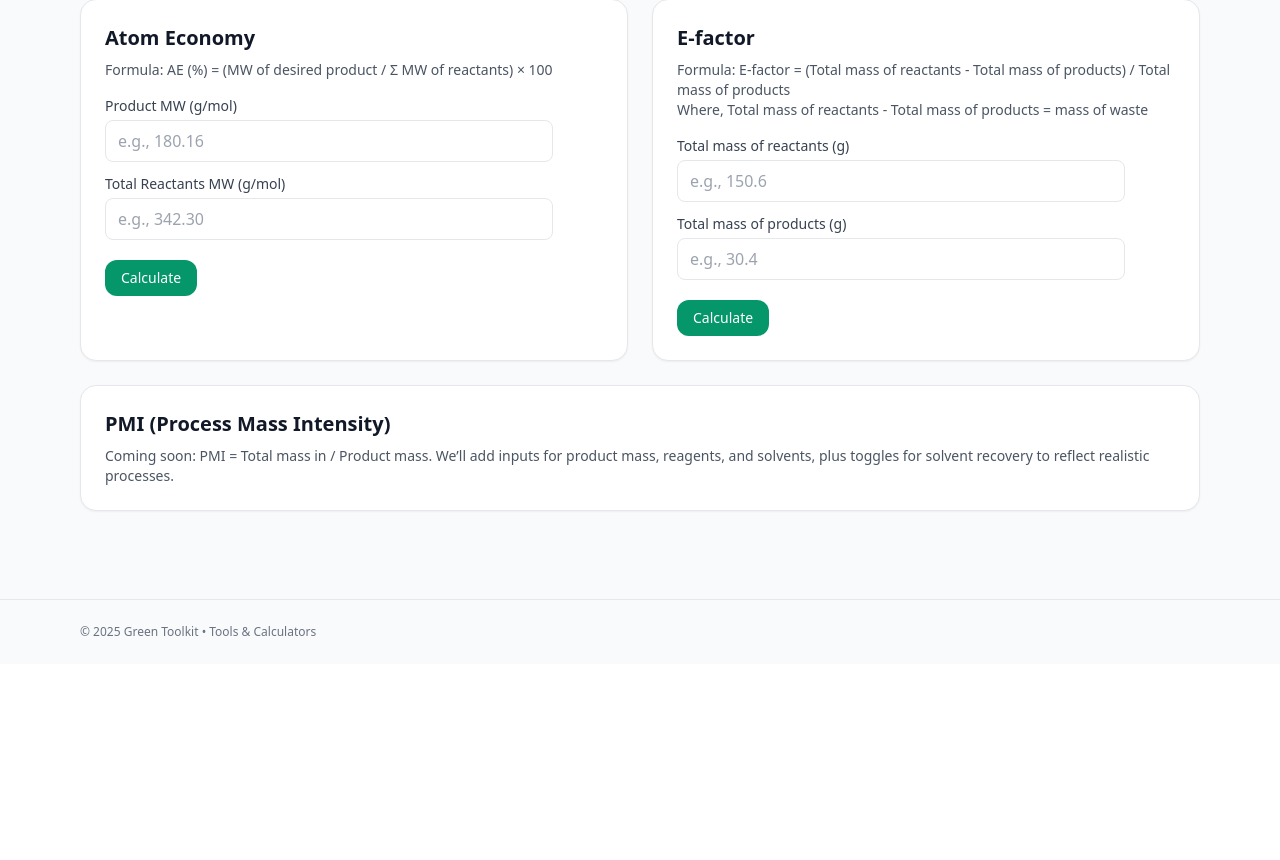
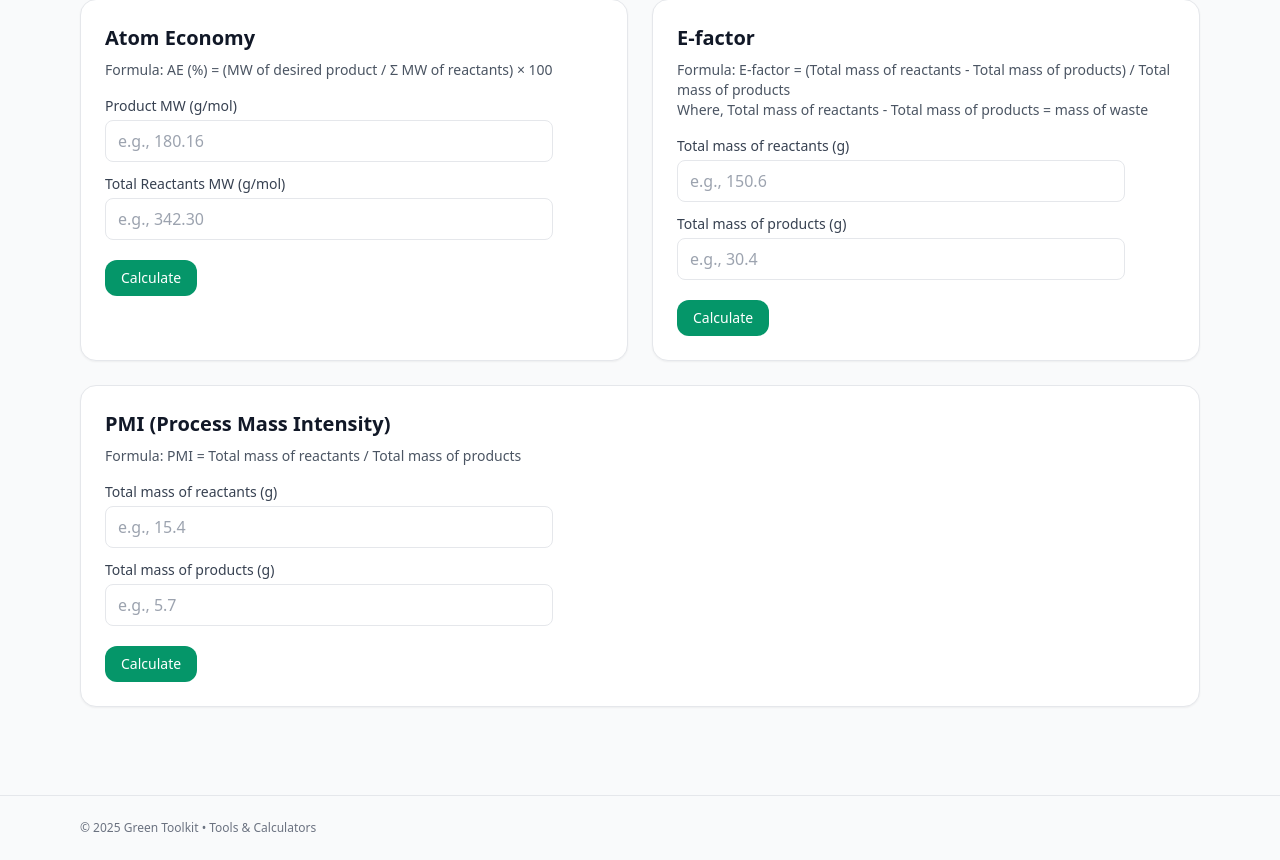
Before and after one commit to sufyanaslam44/green-toolkit-backend, a FastAPI app: page /tools in a window 1280 px wide. Shown: the part 210-1070 px from the top of the page. Before the commit the page ends 846 px from the top, so only its background shows below. Run offline with FastAPI, Linux system fonts and the light colour scheme; some libraries are stand-ins or nearby versions.

Commit message:
PMIadded

```diff
--- a/main.py
+++ b/main.py
@@ -46,6 +46,21 @@ def calc_e_factor(payload: EFactorIn):
         raise HTTPException(status_code=400, detail="Total mass in must be ≥ product mass.")
     e = (payload.total_mass_in - payload.product_mass) / payload.product_mass
     return {"e_factor": round(e, 4)}
+# ---------- PMI (Process Mass Intensity) API ----------
+class PMIIn(BaseModel):
+    total_mass_in: float = Field(gt=0, description="Total mass of all inputs (g)")
+    product_mass: float = Field(gt=0, description="Mass of desired product (g)")
+
+class PMIOut(BaseModel):
+    pmi: float
+
+@app.post("/api/pmi", response_model=PMIOut)
+def calc_pmi(payload: PMIIn):
+    # PMI = total mass in / product mass
+    if payload.total_mass_in <= 0 or payload.product_mass <= 0:
+        raise HTTPException(status_code=400, detail="Both values must be > 0.")
+    pmi = payload.total_mass_in / payload.product_mass
+    return {"pmi": round(pmi, 4)}
 
 
 
--- a/templates/tools.html
+++ b/templates/tools.html
@@ -101,14 +101,39 @@
         </form>
       </section>
 
-      <!-- PMI (placeholder) -->
-      <section class="rounded-2xl bg-white p-6 shadow-sm border md:col-span-2" id="pmi">
-        <h2 class="text-xl font-semibold mb-2">PMI (Process Mass Intensity)</h2>
-        <p class="text-sm text-gray-600">
-          Coming soon: PMI = Total mass in / Product mass. We’ll add inputs for product mass, reagents, and solvents,
-          plus toggles for solvent recovery to reflect realistic processes.
-        </p>
-      </section>
+      <!-- PMI -->
+<section class="rounded-2xl bg-white p-6 shadow-sm border md:col-span-2" id="pmi">
+  <h2 class="text-xl font-semibold mb-2">PMI (Process Mass Intensity)</h2>
+  <p class="text-sm text-gray-600 mb-4">
+    <span class="font-medium">Formula:</span> PMI = Total mass of reactants / Total mass of products
+  </p>
+
+  <form id="pmi-form" class="grid gap-3 max-w-md" novalidate>
+    <label class="grid gap-1">
+      <span class="text-sm text-gray-700">Total mass of reactants (g)</span>
+      <input type="number" id="pmi_total_in" step="any" min="0" required
+             class="border rounded-lg px-3 py-2" placeholder="e.g., 15.4" />
+    </label>
+    <label class="grid gap-1">
+      <span class="text-sm text-gray-700">Total mass of products (g)</span>
+      <input type="number" id="pmi_product" step="any" min="0" required
+             class="border rounded-lg px-3 py-2" placeholder="e.g., 5.7" />
+    </label>
+
+    <div class="flex items-center gap-3 mt-2">
+      <button type="submit"
+              class="rounded-xl bg-emerald-600 px-4 py-2 text-white text-sm font-medium hover:bg-emerald-700">
+        Calculate
+      </button>
+      <span id="pmi-output" class="text-sm text-gray-800 hidden">
+        <strong>PMI:</strong> <span id="pmi-value">—</span>
+      </span>
+    </div>
+
+    <p id="pmi-error" class="text-sm text-red-600 mt-2 hidden"></p>
+  </form>
+</section>
+
 
     </div>
   </main>
@@ -202,6 +227,46 @@
         show(efErr);
       }
     });
+    // --- PMI ---
+  const pmiForm = document.getElementById('pmi-form');
+  const pmiOut = document.getElementById('pmi-output');
+  const pmiVal = document.getElementById('pmi-value');
+  const pmiErr = document.getElementById('pmi-error');
+
+  function show(el){ el.classList.remove('hidden'); }
+  function hide(el){ el.classList.add('hidden'); }
+  function toNum(v){ const n = Number(v); return Number.isFinite(n) ? n : NaN; }
+
+  pmiForm.addEventListener('submit', async (e) => {
+    e.preventDefault();
+    hide(pmiErr);
+
+    const total_mass_in = toNum(document.getElementById('pmi_total_in').value);
+    const product_mass = toNum(document.getElementById('pmi_product').value);
+
+    if (!(total_mass_in > 0) || !(product_mass > 0)) {
+      pmiErr.textContent = 'Please enter positive numbers for both fields.';
+      show(pmiErr); return;
+    }
+
+    try {
+      const res = await fetch('/api/pmi', {
+        method: 'POST',
+        headers: {'Content-Type': 'application/json'},
+        body: JSON.stringify({ total_mass_in, product_mass }),
+      });
+      const data = await res.json();
+      if (!res.ok) {
+        pmiErr.textContent = data.detail || 'Error calculating PMI.';
+        show(pmiErr); return;
+      }
+      pmiVal.textContent = Number(data.pmi).toFixed(4);
+      show(pmiOut);
+    } catch {
+      pmiErr.textContent = 'Network error. Is the server running?';
+      show(pmiErr);
+    }
+  });
   </script>
 </body>
 </html>
```
